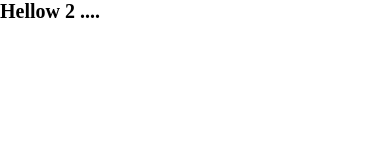
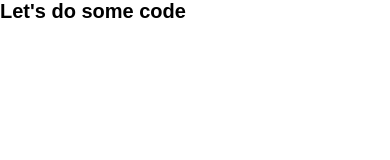
Before and after one commit to DeanHristov/html-scss-starter-kit, a website: page dist/index.html in a window 390 px wide. Drawn offline with nearby package versions, Linux system fonts and the light colour scheme; files that its build step writes are made by us from their sources.

Commit message:
Updated the UI - Added commonly used mixins - Added responsive breakpoints - Updated the doc

```diff
--- a/scss/_base.scss
+++ b/scss/_base.scss
@@ -8,8 +8,13 @@
   font-size: $base-rem;
 }
 
+ul {
+  list-style: none;
+}
+
 body {
+  font-family: Arial, Helvetica, sans-serif;
+  color: $text-color;
+
   background-color: $bg-color;
-
-  color: $text-color;
 }
--- /dev/null
+++ b/scss/_flex.scss
@@ -0,0 +1,47 @@
+/** @see: https://css-tricks.com/snippets/css/a-guide-to-flexbox/ */
+
+@mixin display-flex($direction: row) {
+  display: flex;
+  flex-direction: $direction;
+}
+
+@mixin flex-center {
+  justify-content: center;
+  align-items: center;
+}
+
+@mixin justify-content($align: flex-start) {
+  justify-content: $align;
+}
+
+@mixin align-items($align: flex-start) {
+  align-items: $align;
+}
+
+@mixin flex($value: none) {
+  flex: $value;
+}
+
+@mixin flex-wrap($value: nowrap) {
+  flex-wrap: $value;
+}
+
+@mixin flex-basis($value: auto) {
+  flex-basis: $value;
+}
+
+@mixin flex-shrink($value: 0) {
+  flex-shrink: 1;
+}
+
+@mixin flex-grow($value: 0) {
+  flex-grow: $value;
+}
+
+@mixin align-self($value: auto) {
+  align-self: auto;
+}
+
+@mixin order($value: 0) {
+  order: $value;
+}
--- /dev/null
+++ b/scss/_utilities.scss
@@ -0,0 +1,13 @@
+@mixin max-width($value: 128rem) {
+  max-width: $value;
+  margin: 0 auto;
+}
+
+@mixin min-width($value: 32rem) {
+  min-width: $value;
+}
+
+@mixin img-responsive {
+  max-width: 100%;
+  height: auto;
+}
--- a/scss/_variables.scss
+++ b/scss/_variables.scss
@@ -1,3 +1,8 @@
 $bg-color: #fff;
 $text-color: #000;
 $base-rem: 10px;
+
+$breakpoint-sm: 48rem;
+$breakpoint-md: 76.8rem;
+$breakpoint-lg: 102.4rem;
+$breakpoint-xl: 120.8rem;
--- a/scss/main.scss
+++ b/scss/main.scss
@@ -1,4 +1,8 @@
 // https://github.com/sass/node-sass/issues/1742
 
-@import "./_variables";
+@import "./variables";
 @import "./base";
+@import "./utilities";
+@import "./flex";
+
+@import "./responsive";
```
Also changed, not shown: package.json (+10 -5 lines), scss/_responsive.scss (added, +16 -0 lines), README.md, dist/css/main.css (added), dist/index.html, 1 other file.
